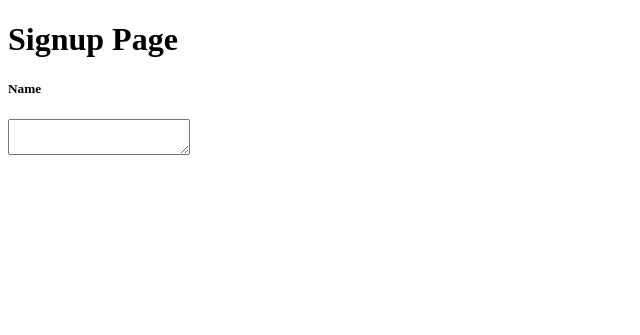
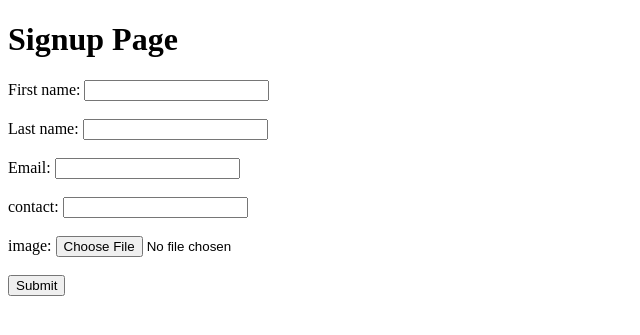
Before and after one commit to hr4official/sololearn, a Django app: page /signup in a window 1280 px wide. Shown: the top 335 px of the page, without its empty margins (0-640 px from the left). Run offline with Django 3.2, Linux system fonts and the light colour scheme.

Commit message:
signup  page done only html

```diff
--- a/solo/templates/signup.html
+++ b/solo/templates/signup.html
@@ -7,9 +7,18 @@
 </head>
 <body>
     <h1> Signup  Page </h1>
-    <form>
-        <h5>Name</h5>
-        <textarea></textarea>
-    </form>
+    <form action="/login">
+        <label for="name">First name:</label>
+        <input type="text" id="name" name="name"><br><br>
+        <label for="surname">Last name:</label>
+        <input type="text" id="surname" name="surname"><br><br>
+        <label for="Email">Email:</label>
+        <input type="text" id="email" name="email"><br><br>
+        <label for="contact">contact:</label>
+        <input type="text" id="contact" name="contact"><br><br>
+        <label for="image">image:</label>
+        <input type="file" id="image" name="image" accept="image/*"><br><br>
+        <input type="submit" value="Submit">
+      </form>
 </body>
 </html>
```
